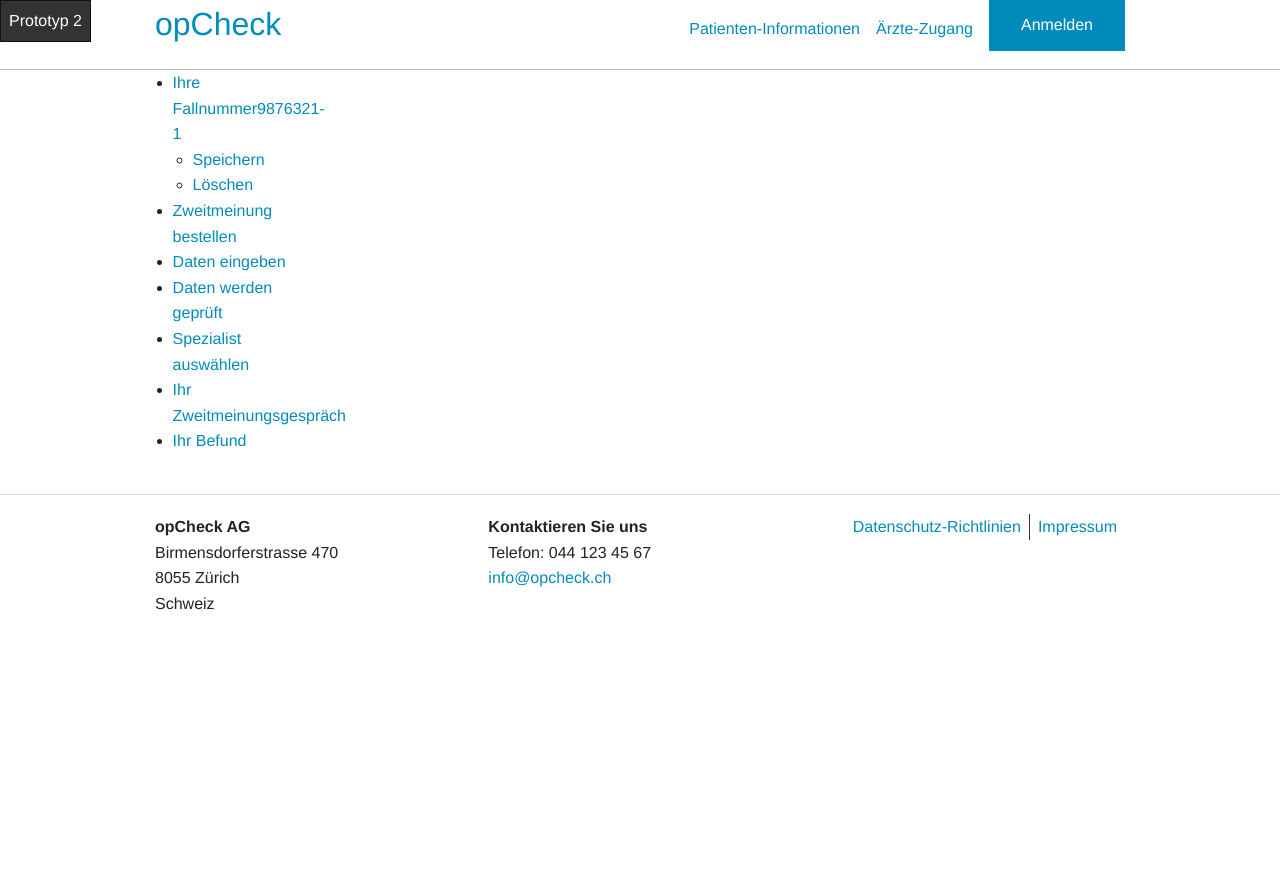
After one commit to pfederi/opCheck-Prototyp-2, a PHP site: page /zweitmeinung/fallnummer in a window 1280 px wide. The commit adds this page. Run offline with PHP 8.4, Linux system fonts and the light colour scheme; style sheets or scripts are compiled from the project's sources; some libraries are stand-ins or nearby versions.

Commit message:
Struktur und Navigation
Struktur für weitere Unterseiten vorbereitet. Navigation für
Zweitmeinungsseite begonnen.

```diff
--- /dev/null
+++ b/de/zweitmeinung/fallnummer.php
@@ -0,0 +1,31 @@
+<?php include("../../includes/header.inc.php"); ?>
+
+<div class="row">
+	<div class="large-2 medium-2 small-1 columns">
+		<ul id="lstzweitmmeinung">
+			<li><a href="/zweitmeinung/fallnummer">Ihre Fallnummer<span>9876321-1</span></a>
+				<ul>
+					<li><a href="#">Speichern</a></li>
+					<li><a href="#">Löschen</a></li>
+				</ul>
+			</li>
+			<li><a href="/zweitmeinung/bestellen">Zweitmeinung bestellen</a></li>
+			<li><a href="/zweitmeinung/dateneingabe">Daten eingeben</a></li>
+			<li><a href="/zweitmeinung/datenprüfung">Daten werden geprüft</a></li>
+			<li><a href="/zweitmeinung/spezialistenauswahl">Spezialist auswählen</a></li>
+			<li><a href="/zweitmeinung/gespraech">Ihr Zweitmeinungsgespräch</a></li>
+			<li><a href="/zweitmeinung/befund">Ihr Befund</a></li>
+		</ul>
+	</div>
+	<div class="large-10 medium-10 small-11 columns">
+	</div>
+</div>
+
+
+
+
+
+
+
+
+<?php include("../../includes/footer.inc.php"); ?>
--- a/scss/_settings.scss
+++ b/scss/_settings.scss
@@ -1,4 +1,4 @@
-// Foundation by ZURB
+ // Foundation by ZURB
 // foundation.zurb.com
 // Licensed under MIT Open Source
 
```
Also changed, not shown: scss/layout.scss (+26 -26 lines), .htaccess, de/zweitmeinung/bestellen.php (renamed from de/zweitmeinung.php).
